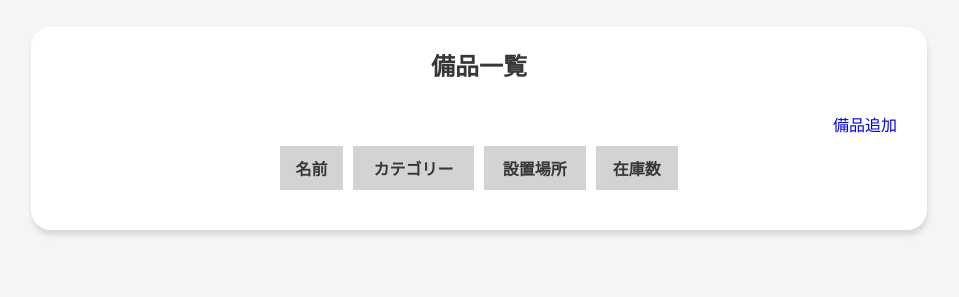
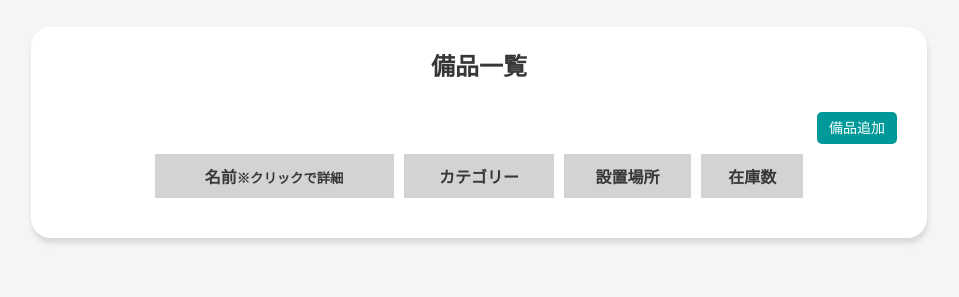
Before and after one commit to yukin0510/teamtest, a Django app: page /equipment/ in a window 1280 px wide. Shown: the part 58-355 px from the top of the page, without its empty margins (161-1120 px from the left). Run offline with Django 4.2, Linux system fonts and the light colour scheme; the visitor is signed in with stand-in values (Sample User, id 1); data that the repository does not hold is empty.

Commit message:
見た目をいろいろ修正

```diff
--- a/static/css/style.css
+++ b/static/css/style.css
@@ -23,6 +23,14 @@ body {
   align-items: center; /* 縦方向に中央揃え */
   scrollbar-gutter: stable;
 }
+
+a:visited {
+  color:inherit;
+}
+
+a:hover{
+   text-decoration: underline;
+  }
 
 /* ナビゲーションバー */
 header {
@@ -90,6 +98,10 @@ header {
   flex-direction: column; /* 子要素を縦方向に並べる */
 }
 
+.content-main a{
+  color:#009999;
+}
+
 .title {
   font-weight: 100;
 }
@@ -101,10 +113,6 @@ table {
 
 tr {
   border-bottom: 1px solid gray;
-}
-
-.equip-add {
-  text-align: right;
 }
 
 .image {
@@ -148,3 +156,52 @@ tr {
 .field {
   margin-bottom: 15px;
 }
+
+/* ボタンの設定 */
+.button {
+  width: 80px; /* ボタンの幅を調整 */
+  height: 32px;
+  border-radius: 5px;
+  background-color: #009999;
+  text-align: center;
+  border-width: 0px;
+  cursor: pointer;
+  color: #FFFFFF;
+}
+.button:hover {
+  background-color: #006666; /*カーソルを乗せた時の色*/
+}
+
+.add-button {
+  width: 80px; /* ボタンの幅を調整 */
+  height: 32px;
+  border-radius: 5px;
+  background-color: #009999;
+  text-align: center;
+  /* border: solid 1px black; */
+  cursor: pointer;
+  display: inline-block;
+  line-height: 32px; /* ボタン内のテキストを縦中央揃え */
+  text-decoration: none; /* リンクの下線を削除 */
+  color: #FFFFFF; /* ボタンのテキストカラー */
+  margin:0 0 0 auto;
+}
+
+.add-button a {
+  font-size: 14px;
+  color:#FFFFFF;
+
+}
+
+/* hoverスタイル */
+.add-button:hover {
+  background-color: #006666; /*カーソルを乗せた時の色*/
+  text-decoration: none;
+
+}
+
+.add-button a:hover {
+
+  text-decoration: none;
+
+}
--- a/templates/equipment/add.html
+++ b/templates/equipment/add.html
@@ -23,8 +23,8 @@
         <div class="field">
         {{ form.as_p }}
         </div>
-        <div class="button">
-          <input type="submit" value="登録">
+        <div class="button-field">
+          <input type="submit" value="登録" class="button">
         </form>
       </div>
       </div>
--- a/templates/equipment/edit.html
+++ b/templates/equipment/edit.html
@@ -23,8 +23,8 @@
         <div class="field">
         {{ form.as_p }}
         </div>
-        <div class="button">
-          <input type="submit" value="登録">
+        <div class="button-field">
+          <input type="submit" value="編集" class="button">
         </form>
       </div>
       </div>
--- a/templates/equipment/equip_list.html
+++ b/templates/equipment/equip_list.html
@@ -11,13 +11,14 @@
         <h2>備品一覧</h2>
       </div>
       <div class="content-main">
-        <div class="equip-add">
+        <div class="add-button">
         <a href="{% url 'equipment:add' %}">備品追加</a>
         </div>
 
-        <table width="50%" cellspacing="10" cellpadding="10">
+
+        <table width="80%" cellspacing="10" cellpadding="10">
           <tr align="center">
-          <th bgcolor="#d3d3d3">名前</th>
+          <th bgcolor="#d3d3d3">名前<small>※クリックで詳細</small></th>
           <th bgcolor="#d3d3d3">カテゴリー</th>
           <th bgcolor="#d3d3d3">設置場所</th>
           <th bgcolor="#d3d3d3">在庫数</th>
--- a/templates/order/history.html
+++ b/templates/order/history.html
@@ -12,7 +12,7 @@
       </div>
       <div class="content-main">
 
-        <table width="50%" cellspacing="10" cellpadding="10">
+        <table width="80%" cellspacing="10" cellpadding="10">
           <tr align="center">
           <th bgcolor="#d3d3d3">発注日</th>
           <th bgcolor="#d3d3d3">備品名</th>
--- a/templates/users/edit.html
+++ b/templates/users/edit.html
@@ -47,8 +47,8 @@
               {{ form.is_admin.label_tag }}
               {{ form.is_admin }}
           </div>
-          <div class="button">
-              <input type="submit" value="保存">
+          <div class="button-field">
+              <input type="submit" value="保存" class="button">
           </div>
         </form>
       </div>
--- a/templates/users/sign_in.html
+++ b/templates/users/sign_in.html
@@ -47,8 +47,8 @@
         </ul>
         {% endif %}
         </div><!--login-passのとじ-->
-        <div class="button">
-          <input type="submit" value="ログイン">
+        <div class="button-field">
+          <input type="submit" value="ログイン" class="button">
         </div><!--buttonのとじ-->
       </form>
 
--- a/templates/users/sign_up.html
+++ b/templates/users/sign_up.html
@@ -76,8 +76,8 @@
         </div>
 
 
-        <div class="button">
-            <input type="submit" value="登録">
+        <div class="button-field">
+            <input type="submit" value="登録" class="button">
         </div>
       </div>
     </form>
```
Also changed, not shown: templates/equipment/detail.html (+4 -4 lines), media/images/41bQpO3ugCL.__AC_SX300_SY300_QL70_ML2__Urwa4M1.jpg (added).
